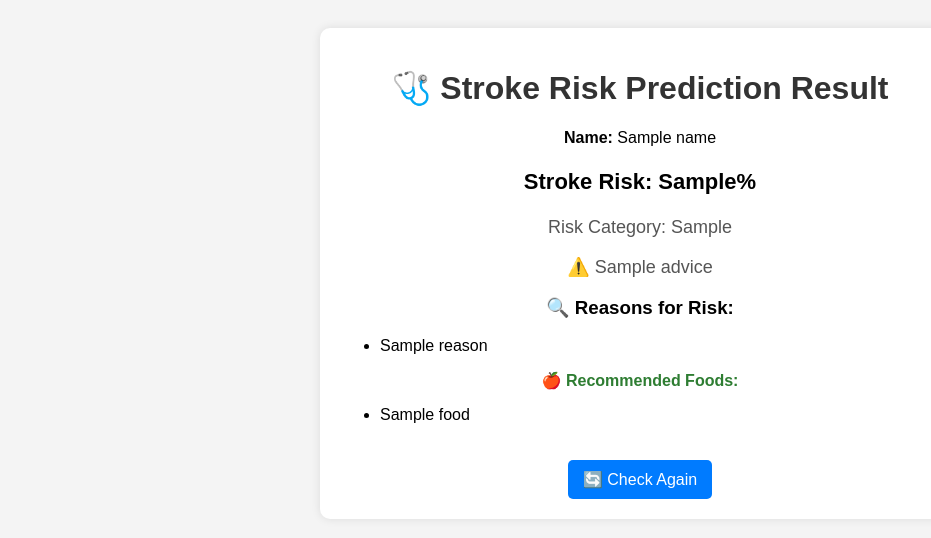
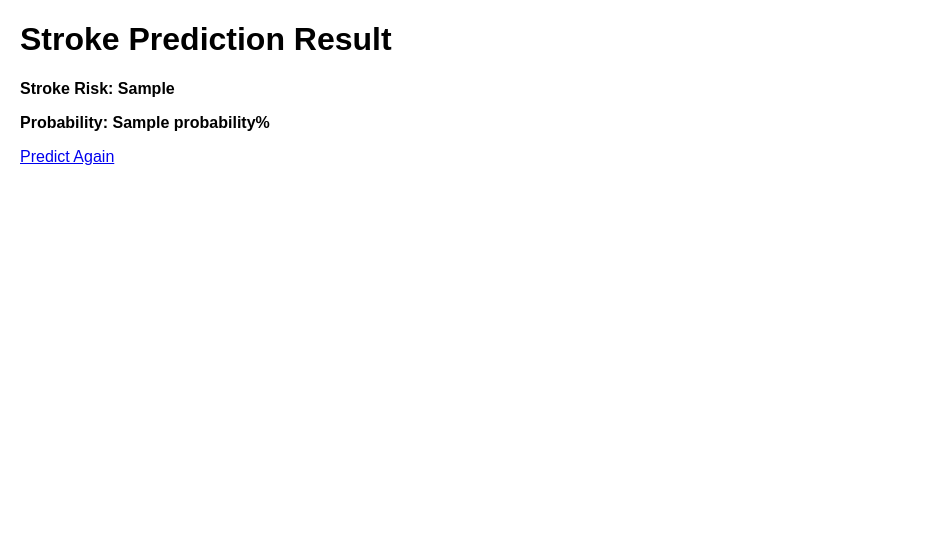
Before and after one commit to Dontyouwatch/stroke, a Flask app: template templates/result.html in a window 1280 px wide. Shown: the top 538 px of the page, without its empty margins (0-931 px from the left). Run offline with Flask 3, Linux system fonts and the light colour scheme; the template is opened without the code that fills it: most values are stand-ins (such as "Sample title", 1, 10 or a date in 2020); parts of the project's set-up code (start-up, migrations or seed data) failed here and were passed over.

Commit message:
Update result.html

```diff
--- a/templates/result.html
+++ b/templates/result.html
@@ -1,79 +1,24 @@
 <!DOCTYPE html>
-<html lang="en">
+<html>
 <head>
-    <meta charset="UTF-8">
-    <meta name="viewport" content="width=device-width, initial-scale=1.0">
     <title>Stroke Prediction Result</title>
     <style>
         body {
-            font-family: Arial, sans-serif;
-            background-color: #f4f4f4;
-            text-align: center;
-            padding: 20px;
+            font-family: sans-serif;
+            margin: 20px;
         }
-        .container {
-            max-width: 600px;
-            background: white;
-            padding: 20px;
-            margin: auto;
-            border-radius: 10px;
-            box-shadow: 0px 0px 10px rgba(0, 0, 0, 0.1);
-        }
-        h1 {
-            color: #333;
-        }
-        .risk {
-            font-size: 22px;
+        .result-container {
+            margin-top: 20px;
             font-weight: bold;
-        }
-        .advice {
-            font-size: 18px;
-            color: #555;
-        }
-        ul {
-            text-align: left;
-        }
-        .food {
-            font-size: 16px;
-            font-weight: bold;
-            color: #2e7d32;
-        }
-        .back-button {
-            display: inline-block;
-            margin-top: 20px;
-            padding: 10px 15px;
-            background: #007BFF;
-            color: white;
-            text-decoration: none;
-            border-radius: 5px;
         }
     </style>
 </head>
 <body>
-
-    <div class="container">
-        <h1>🩺 Stroke Risk Prediction Result</h1>
-        <p><strong>Name:</strong> {{ name }}</p>
-        <p class="risk">Stroke Risk: {{ stroke_probability }}%</p>
-        <p class="advice">Risk Category: {{ risk_category }}</p>
-        <p class="advice">⚠️ {{ advice }}</p>
-
-        <h3>🔍 Reasons for Risk:</h3>
-        <ul>
-            {% for reason in reasons %}
-                <li>{{ reason }}</li>
-            {% endfor %}
-        </ul>
-
-        <h3 class="food">🍎 Recommended Foods:</h3>
-        <ul>
-            {% for food in food_recommendation %}
-                <li>{{ food }}</li>
-            {% endfor %}
-        </ul>
-
-        <a href="/" class="back-button">🔄 Check Again</a>
+    <h1>Stroke Prediction Result</h1>
+    <div class="result-container">
+        <p>Stroke Risk: {{ stroke_risk }}</p>
+        <p>Probability: {{ probability }}%</p>
     </div>
-
+    <a href="/">Predict Again</a>
 </body>
 </html>
```
